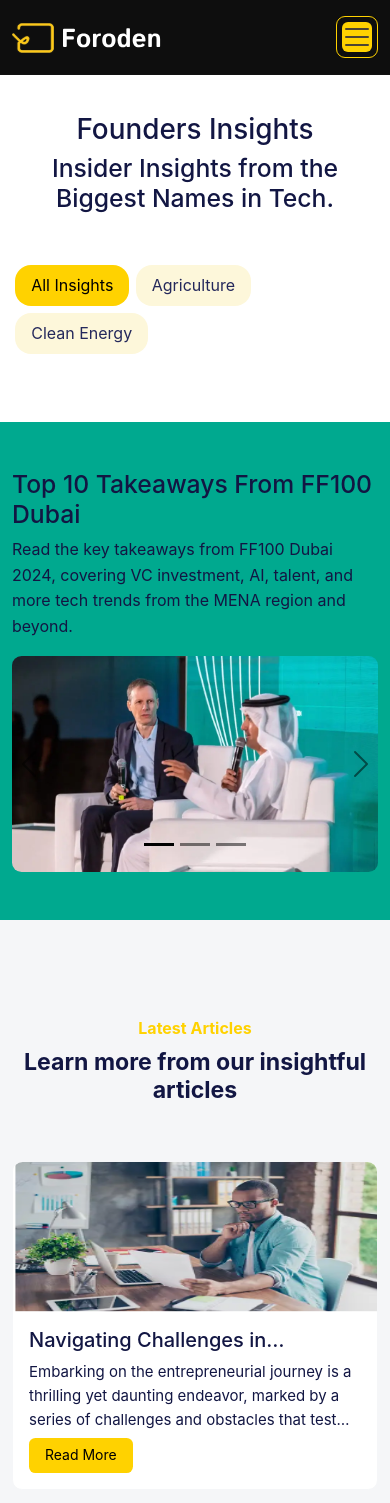
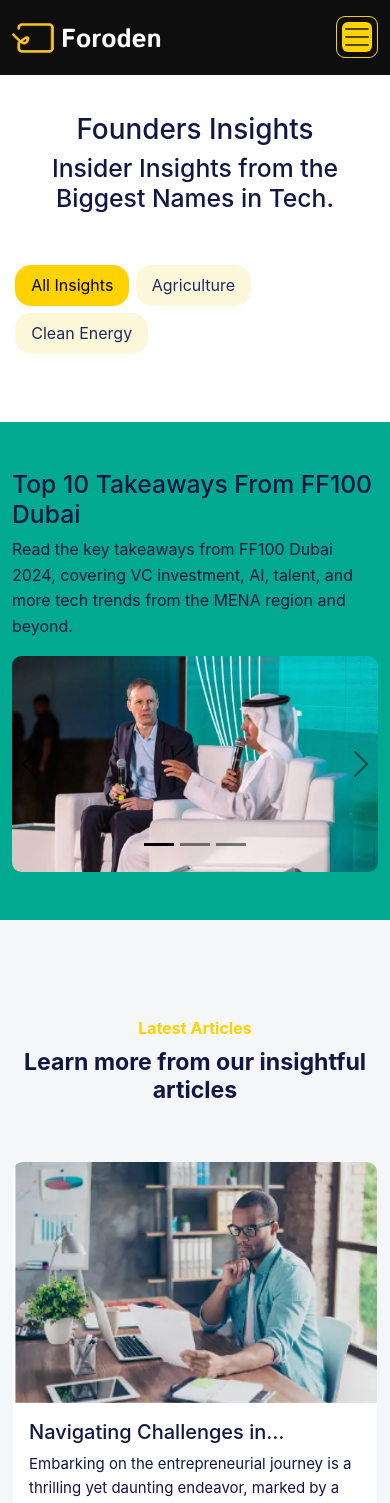
Before and after one commit to Abdoulanziz/vision-plus-foroden, a React (Create React App) app: page /insights in a window 390 px wide. Shown: the top 1503 px of the page. Built offline with nearby package versions, Linux system fonts and the light colour scheme; the HTML template or start-up script is replaced by a standard one.

Commit message:
Update img size.

```diff
--- a/public/assets/css/styles.css
+++ b/public/assets/css/styles.css
@@ -372,7 +372,7 @@ footer h3 {
 
 
     .latest-posts img {
-        block-size: 150px !important;
+        /* block-size: 150px !important; */
     }
 
     .latest-posts .card-body p {
```
